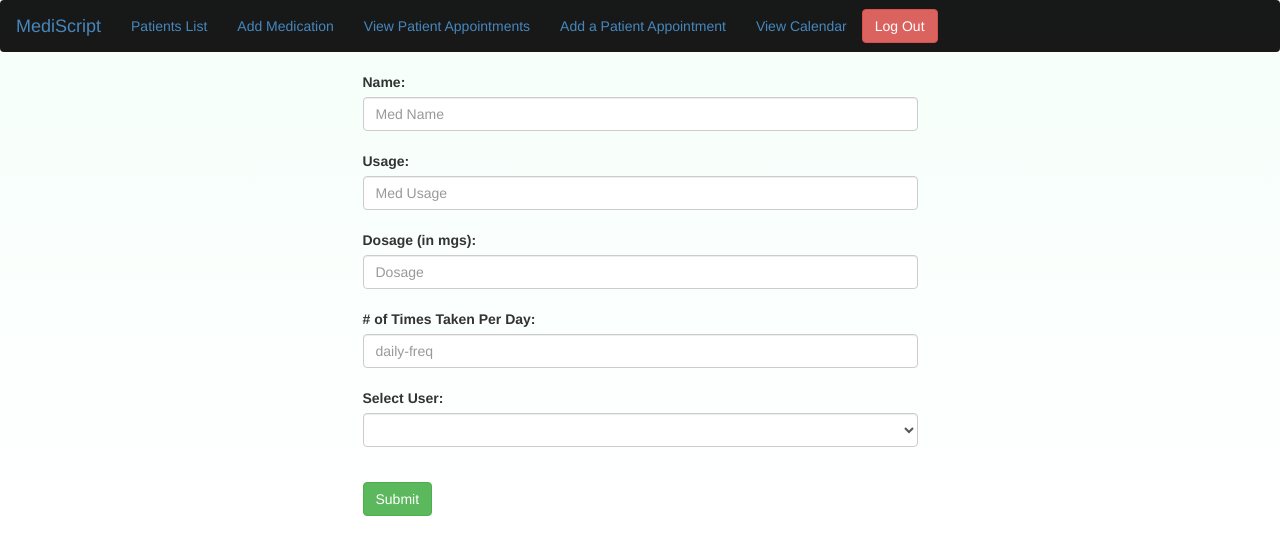
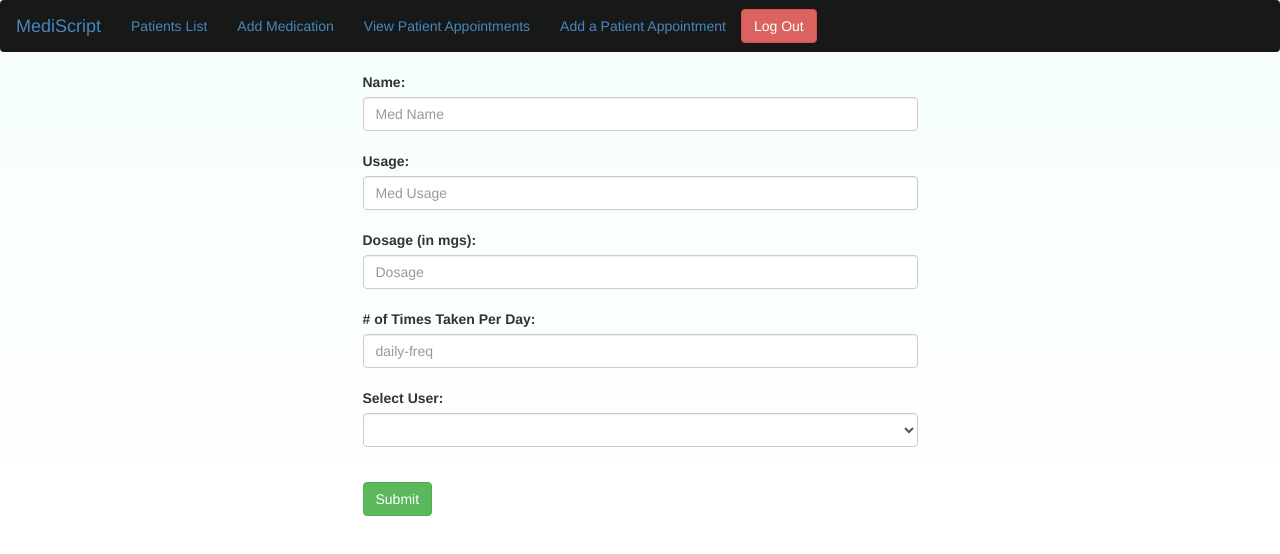
Before and after one commit to jliscar6591/CalenDRx, a website: page public/addMed.html in a window 1280 px wide. Drawn offline with nearby package versions, Linux system fonts and the light colour scheme; no server answers.

Commit message:
Update addMed.html

```diff
--- a/public/addMed.html
+++ b/public/addMed.html
@@ -22,7 +22,6 @@
                 <li><a href="/addMed">Add Medication</a></li>
                 <li><a href="apptpage">View Patient Appointments</a></li>
                 <li><a href="addAppt">Add a Patient Appointment</a></li>
-                <li><a href="/calendar">View Calendar</a></li>
             </ul>
             <a href="/"><button class="btn btn-danger navbar-btn">Log Out</button></a>
         </div>
```
